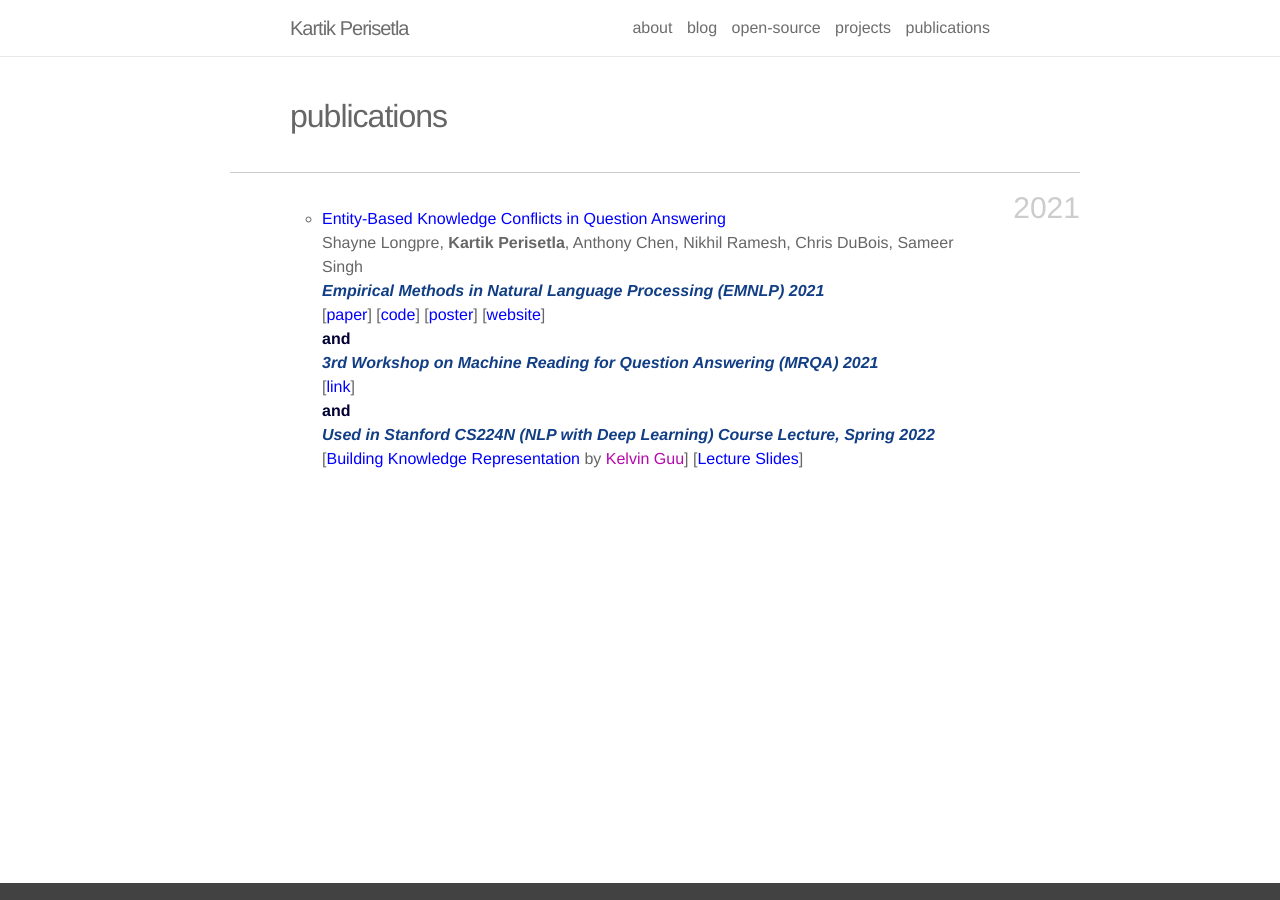
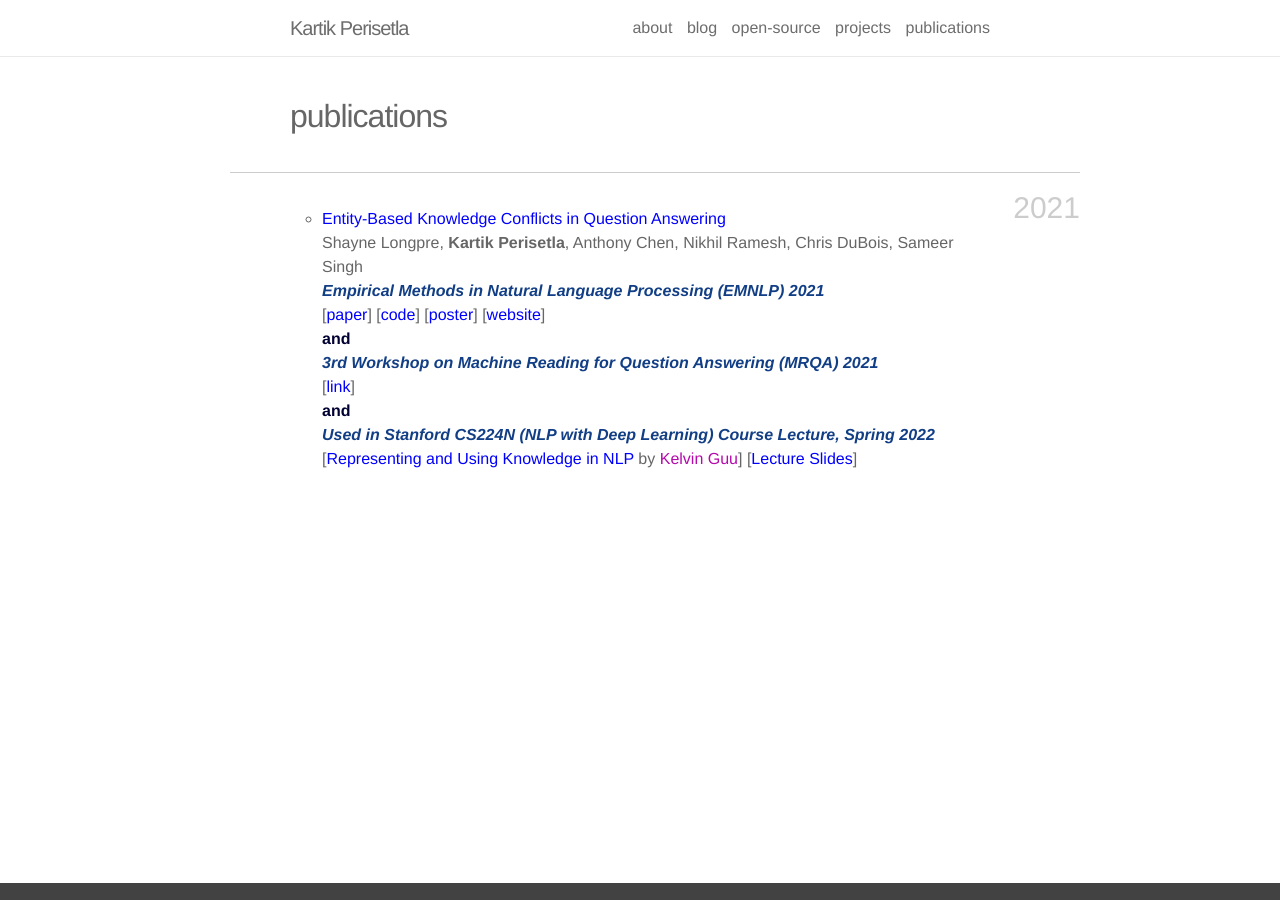
Before and after one commit to kartikperisetla/kartikperisetla.github.io, a Jekyll site: the page built from _pages/publications.md, in a window 1280 px wide. Built offline with Jekyll 4.4.1, drawn with Linux system fonts in a browser that asks for light colours; nearby versions of some CDN libraries.

Commit message:
nit change

```diff
--- a/_pages/publications.md
+++ b/_pages/publications.md
@@ -40,7 +40,7 @@ description:
       <b><i>Used in Stanford CS224N (NLP with Deep Learning) Course Lecture, Spring 2022</i></b>
     </span>
     <span class="links">
-    [<a  style="color:blue" href="https://youtu.be/4ynrGLIuPv4?t=4388" target="_blank">Building Knowledge Representation</a> by <a target="_blank" href="https://www.kelvinguu.com/">Kelvin Guu</a>] [<a target="_blank" style="color:blue"  href="https://web.stanford.edu/class/cs224n/slides/cs224n-2022-lecture15-guu.pdf#page=94">Lecture Slides</a>]
+    [<a  style="color:blue" href="https://youtu.be/4ynrGLIuPv4?t=4388" target="_blank">Representing and Using Knowledge in NLP</a> by <a target="_blank" href="https://www.kelvinguu.com/">Kelvin Guu</a>] [<a target="_blank" style="color:blue"  href="https://web.stanford.edu/class/cs224n/slides/cs224n-2022-lecture15-guu.pdf#page=94">Lecture Slides</a>]
   </span>
 
 </div>
```
